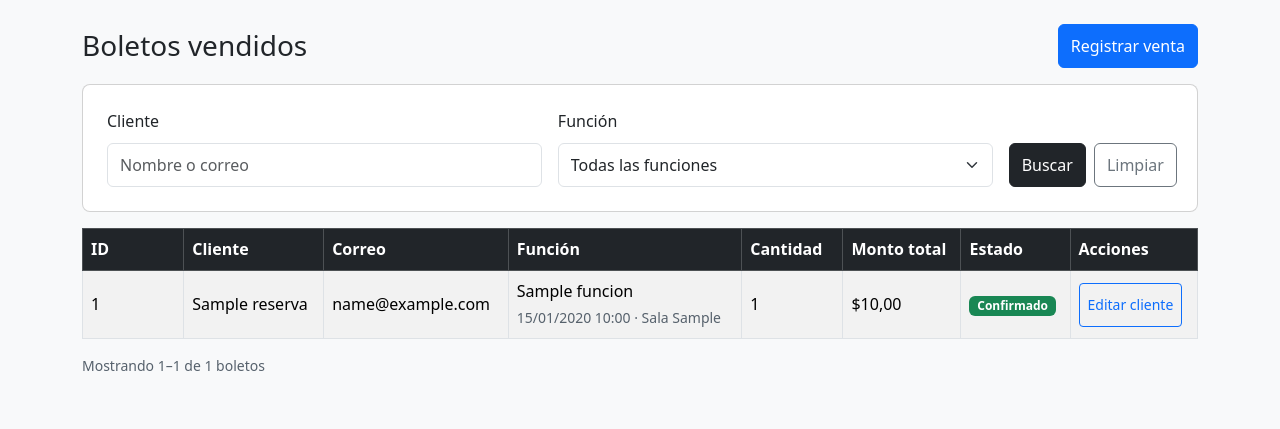
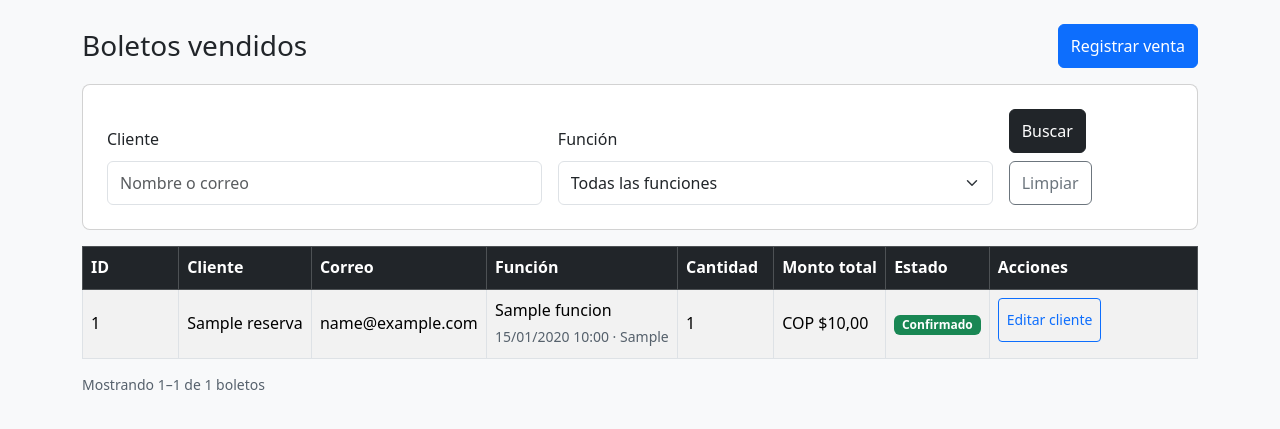
Before and after one commit to LisandroVillegas/cinetickets, a Laravel app: page /boletos in a window 1280 px wide. Shown: the part 60-489 px from the top of the page. Run offline with Laravel 10, Linux system fonts and the light colour scheme; tables that the repository leaves empty hold one stand-in row (values such as "Sample post"); style sheets or scripts are compiled from the project's sources.

Commit message:
feat: mejorar consulta y edicion accesible de boletos

```diff
--- a/resources/views/boletos/index.blade.php
+++ b/resources/views/boletos/index.blade.php
@@ -2,8 +2,10 @@
 
 @section('titulo', 'Boletos vendidos')
 
+@php($camposFormulario = ['cliente', 'funcion'])
+
 @section('contenido')
-    <div class="d-flex justify-content-between align-items-center mb-3">
+    <div class="d-flex flex-wrap gap-3 justify-content-between align-items-center mb-3">
         <h1 class="h3 mb-0">Boletos vendidos</h1>
         <a href="{{ route('ventas.create') }}" class="btn btn-primary">Registrar venta</a>
     </div>
@@ -16,15 +18,18 @@
                     type="search"
                     name="cliente"
                     id="cliente"
-                    class="form-control"
+                    class="form-control @error('cliente') is-invalid @enderror"
+                    aria-describedby="cliente-error" @error('cliente') aria-invalid="true" @enderror
+                    maxlength="100"
                     value="{{ $filtros['cliente'] ?? '' }}"
                     placeholder="Nombre o correo"
                 >
+                <div id="cliente-error" class="invalid-feedback">@error('cliente') {{ $message }} @enderror</div>
             </div>
 
             <div class="col-md-5">
                 <label for="funcion" class="form-label">Función</label>
-                <select name="funcion" id="funcion" class="form-select">
+                <select name="funcion" id="funcion" class="form-select @error('funcion') is-invalid @enderror" aria-describedby="funcion-error" @error('funcion') aria-invalid="true" @enderror>
                     <option value="">Todas las funciones</option>
                     @foreach ($funciones as $funcion)
                         <option value="{{ $funcion->id_funcion }}"
@@ -33,9 +38,10 @@
                         </option>
                     @endforeach
                 </select>
+                <div id="funcion-error" class="invalid-feedback">@error('funcion') {{ $message }} @enderror</div>
             </div>
 
-            <div class="col-md-2 d-flex gap-2">
+            <div class="col-md-2 d-flex flex-wrap gap-2">
                 <button type="submit" class="btn btn-dark">Buscar</button>
                 <a href="{{ route('boletos.index') }}" class="btn btn-outline-secondary">Limpiar</a>
             </div>
@@ -44,16 +50,17 @@
 
     <div class="table-responsive">
         <table class="table table-striped table-bordered align-middle bg-white">
+            <caption class="visually-hidden">Boletos vendidos y acciones disponibles</caption>
             <thead class="table-dark">
                 <tr>
-                    <th>ID</th>
-                    <th>Cliente</th>
-                    <th>Correo</th>
-                    <th>Función</th>
-                    <th>Cantidad</th>
-                    <th>Monto total</th>
-                    <th>Estado</th>
-                    <th>Acciones</th>
+                    <th scope="col">ID</th>
+                    <th scope="col">Cliente</th>
+                    <th scope="col">Correo</th>
+                    <th scope="col">Función</th>
+                    <th scope="col">Cantidad</th>
+                    <th scope="col">Monto total</th>
+                    <th scope="col">Estado</th>
+                    <th scope="col">Acciones</th>
                 </tr>
             </thead>
             <tbody>
@@ -65,17 +72,17 @@
                         <td>
                             {{ $boleto->funcion->titulo }}<br>
                             <small class="text-muted">
-                                {{ $boleto->funcion->fecha_hora->format('d/m/Y H:i') }} · Sala {{ $boleto->funcion->sala }}
+                                {{ $boleto->funcion->fecha_hora->format('d/m/Y H:i') }} · {{ $boleto->funcion->sala }}
                             </small>
                         </td>
                         <td>{{ $boleto->cantidad_entradas }}</td>
-                        <td>${{ number_format((float) $boleto->monto_total, 2, ',', '.') }}</td>
+                        <td>COP ${{ number_format((float) $boleto->monto_total, 2, ',', '.') }}</td>
                         <td>
                             <span class="badge {{ $boleto->estado === 'Confirmado' ? 'bg-success' : 'bg-secondary' }}">
                                 {{ $boleto->estado }}
                             </span>
                         </td>
-                        <td class="text-nowrap">
+                        <td class="acciones">
                             @if ($boleto->estado === 'Confirmado')
                                 <a href="{{ route('boletos.edit', $boleto) }}" class="btn btn-sm btn-outline-primary">
                                     Editar cliente
@@ -88,14 +95,14 @@
                     </tr>
                 @empty
                     <tr>
-                        <td colspan="8" class="text-center text-muted">No se encontraron boletos.</td>
+                        <td colspan="8" class="text-center text-muted">{{ !empty($filtros['cliente']) || !empty($filtros['funcion']) ? 'No hay boletos que coincidan con estos filtros. Prueba otra búsqueda o limpia los filtros.' : 'Aún no hay boletos registrados. Registra una venta para comenzar.' }}</td>
                     </tr>
                 @endforelse
             </tbody>
         </table>
     </div>
 
-    <div class="d-flex justify-content-between align-items-center">
+    <div class="d-flex flex-wrap gap-3 justify-content-between align-items-center">
         <small class="text-muted">
             Mostrando {{ $boletos->firstItem() ?? 0 }}–{{ $boletos->lastItem() ?? 0 }} de {{ $boletos->total() }} boletos
         </small>
@@ -103,13 +110,13 @@
             <nav aria-label="Paginación de boletos">
                 <ul class="pagination mb-0">
                     <li class="page-item {{ $boletos->onFirstPage() ? 'disabled' : '' }}">
-                        <a class="page-link" href="{{ $boletos->previousPageUrl() ?? '#' }}" aria-label="Anterior">Anterior</a>
+                        @if($boletos->onFirstPage())<span class="page-link" aria-disabled="true">Anterior</span>@else<a class="page-link" href="{{ $boletos->previousPageUrl() }}" rel="prev">Anterior</a>@endif
                     </li>
                     <li class="page-item disabled">
                         <span class="page-link">Página {{ $boletos->currentPage() }} de {{ $boletos->lastPage() }}</span>
                     </li>
                     <li class="page-item {{ $boletos->hasMorePages() ? '' : 'disabled' }}">
-                        <a class="page-link" href="{{ $boletos->nextPageUrl() ?? '#' }}" aria-label="Siguiente">Siguiente</a>
+                        @if(!$boletos->hasMorePages())<span class="page-link" aria-disabled="true">Siguiente</span>@else<a class="page-link" href="{{ $boletos->nextPageUrl() }}" rel="next">Siguiente</a>@endif
                     </li>
                 </ul>
             </nav>
```
Also changed, not shown: resources/views/boletos/edit.blade.php (+8 -8 lines).
